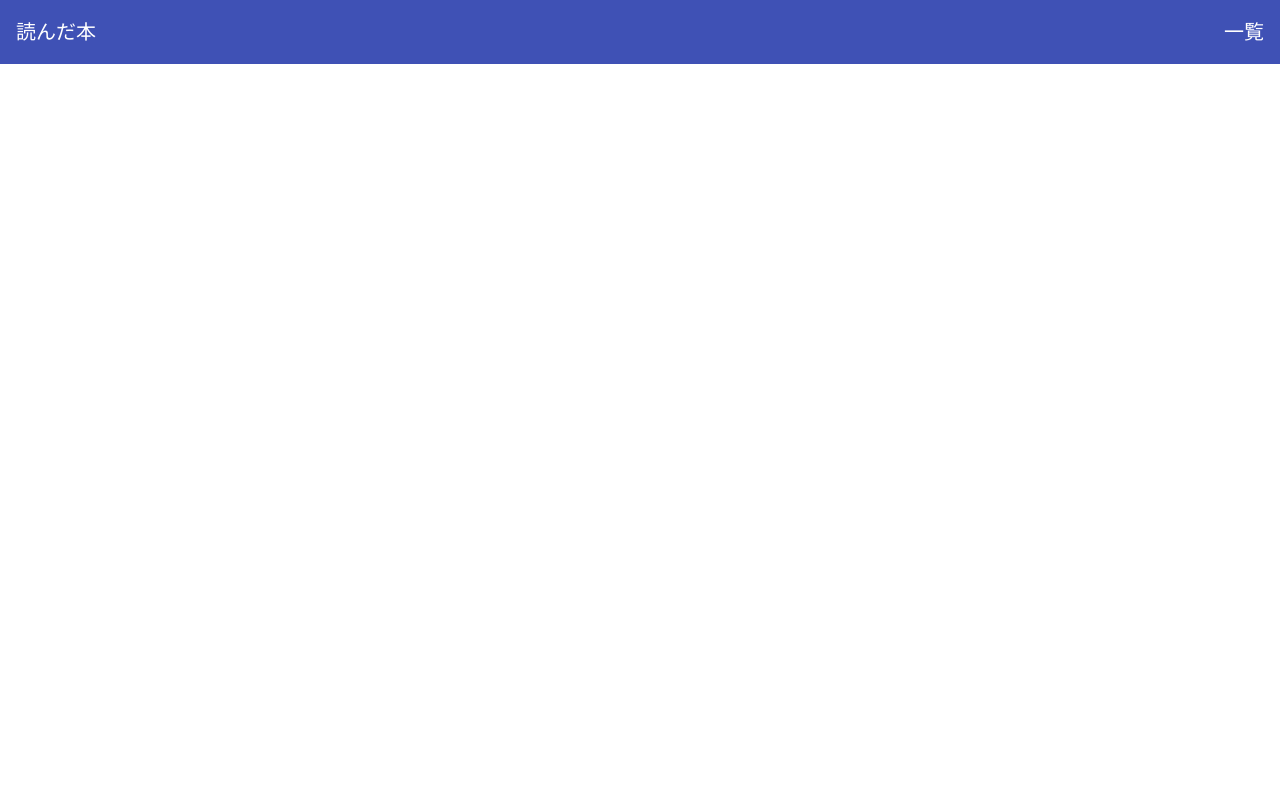
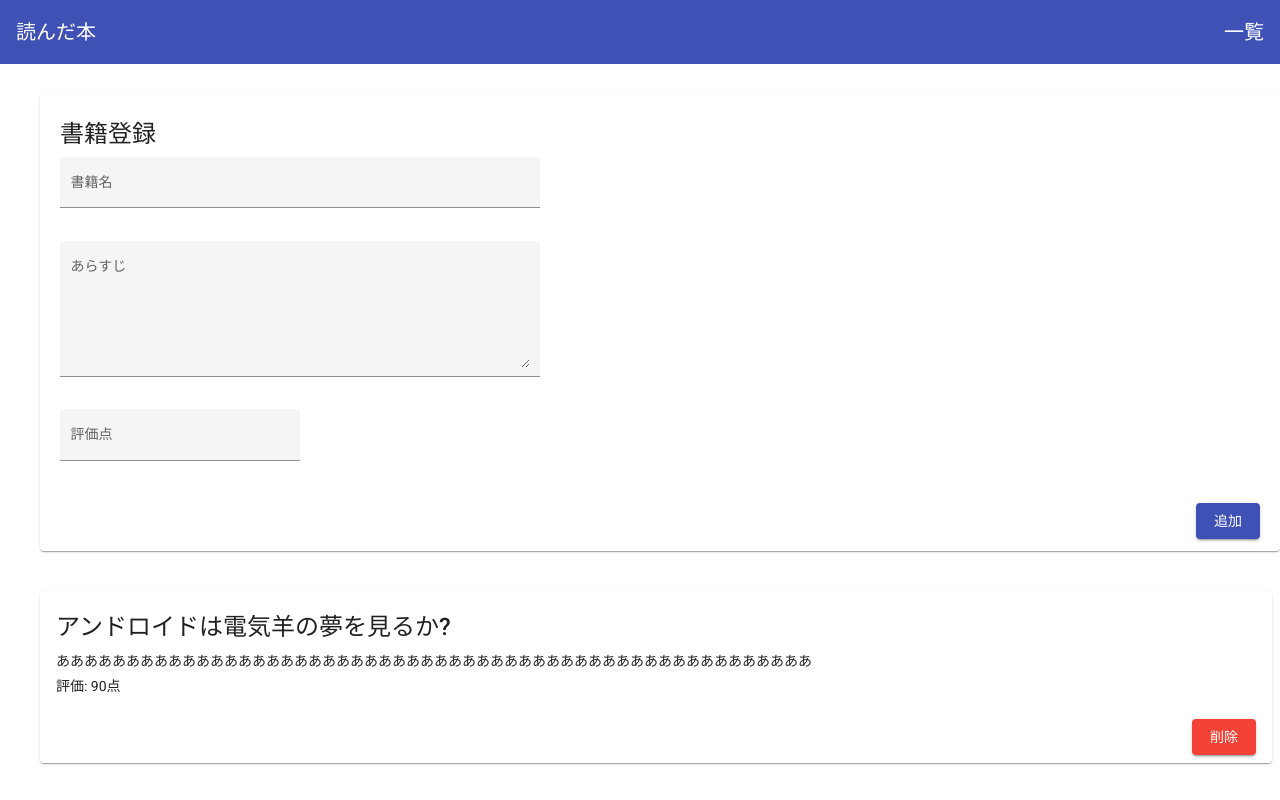
Before and after one commit to dottIO/intern-angular-sample, an Angular app in the folder book-app/: page / in a window 1280 px wide. Built offline with nearby package versions, Linux system fonts and the light colour scheme.

Commit message:
#7 add list component and set routing

```diff
--- a/book-app/src/app/app-routing.module.ts
+++ b/book-app/src/app/app-routing.module.ts
@@ -1,7 +1,10 @@
 import { NgModule } from '@angular/core';
 import { Routes, RouterModule } from '@angular/router';
+import { ListComponent } from './pages/list/list.component';
 
-const routes: Routes = [];
+const routes: Routes = [
+  { path: '', component: ListComponent },
+];
 
 @NgModule({
   imports: [RouterModule.forRoot(routes)],
--- a/book-app/src/app/app.module.ts
+++ b/book-app/src/app/app.module.ts
@@ -1,19 +1,23 @@
 import { BrowserModule } from '@angular/platform-browser';
 import { NgModule } from '@angular/core';
+import { FormsModule } from '@angular/forms';
 
 import { AppRoutingModule } from './app-routing.module';
 import { AppComponent } from './app.component';
 import { ToolbarComponent } from './components/toolbar/toolbar.component';
 import { BrowserAnimationsModule } from '@angular/platform-browser/animations';
 import { MaterialModule } from './material.module';
+import { ListComponent } from './pages/list/list.component';
 
 @NgModule({
   declarations: [
     AppComponent,
-    ToolbarComponent
+    ToolbarComponent,
+    ListComponent
   ],
   imports: [
     BrowserModule,
+    FormsModule,
     AppRoutingModule,
     BrowserAnimationsModule,
     MaterialModule
--- /dev/null
+++ b/book-app/src/app/pages/list/list.component.html
@@ -0,0 +1,43 @@
+<div class="container">
+    <mat-card class="card">
+        <mat-card-title-group>
+            <mat-card-title>書籍登録</mat-card-title>
+        </mat-card-title-group>
+        <mat-card-content>
+            <form class="example-form">
+                <mat-form-field class="input" appearance="fill">
+                    <mat-label>書籍名</mat-label>
+                    <input matInput >
+                </mat-form-field>
+                <p>
+                    <mat-form-field class="input" appearance="fill">
+                        <mat-label>あらすじ</mat-label>
+                        <textarea matInput class="textarea"></textarea>
+                    </mat-form-field>
+                </p>
+                <p>
+                    <mat-form-field class="evaluation" appearance="fill">
+                        <mat-label>評価点</mat-label>
+                        <input matInput type="number" min="0" max="100">
+                    </mat-form-field>
+                </p>
+            </form>
+        </mat-card-content>
+        <mat-card-actions align="end" class="actions">
+            <button mat-button mat-raised-button color="primary">追加</button>
+        </mat-card-actions>
+    </mat-card>
+
+    <mat-card class="book-card">
+        <mat-card-title>アンドロイドは電気羊の夢を見るか?</mat-card-title>
+        <mat-card-content>
+            <div class="content">
+                ああああああああああああああああああああああああああああああああああああああああああああああああああああああ
+            </div>
+            <span>評価: 90点</span>
+        </mat-card-content>
+        <mat-card-actions align="end" class="actions">
+            <button mat-button mat-raised-button color="warn">削除</button>
+        </mat-card-actions>
+    </mat-card>
+</div>
--- /dev/null
+++ b/book-app/src/app/pages/list/list.component.scss
@@ -0,0 +1,37 @@
+.container {
+  margin: 30px 40px 30px 40px;
+  .card {
+    width: 100%;
+    margin: 10px 0 40px 0;
+    padding: 20px;
+    .input {
+      width: 40%;
+    }
+    .textarea {
+      width: 100%;
+      height: 100px;
+    }
+    .evaluation {
+      width: 20%;
+    }
+    .actions {
+      margin-right: 0;
+    }
+  }
+
+  .book-card {
+    width: 100%;
+    margin: 20px 0 20px 0;
+    .content {
+      margin: 5px 0 5px 0;
+    }
+    .actions {
+      margin-right: 0;
+    }
+  }
+
+  .log {
+    width: 30%;
+    margin: 40px 0 20px 0;
+  }
+}
--- /dev/null
+++ b/book-app/src/app/pages/list/list.component.ts
@@ -0,0 +1,15 @@
+import { Component, OnInit } from '@angular/core';
+
+@Component({
+  selector: 'app-list',
+  templateUrl: './list.component.html',
+  styleUrls: ['./list.component.scss']
+})
+export class ListComponent implements OnInit {
+
+  constructor() { }
+
+  ngOnInit(): void {
+  }
+
+}
```
Also changed, not shown: book-app/src/app/material.module.ts (+10 -1 lines), 1 other file (tests, documents, lock files or other folders).
